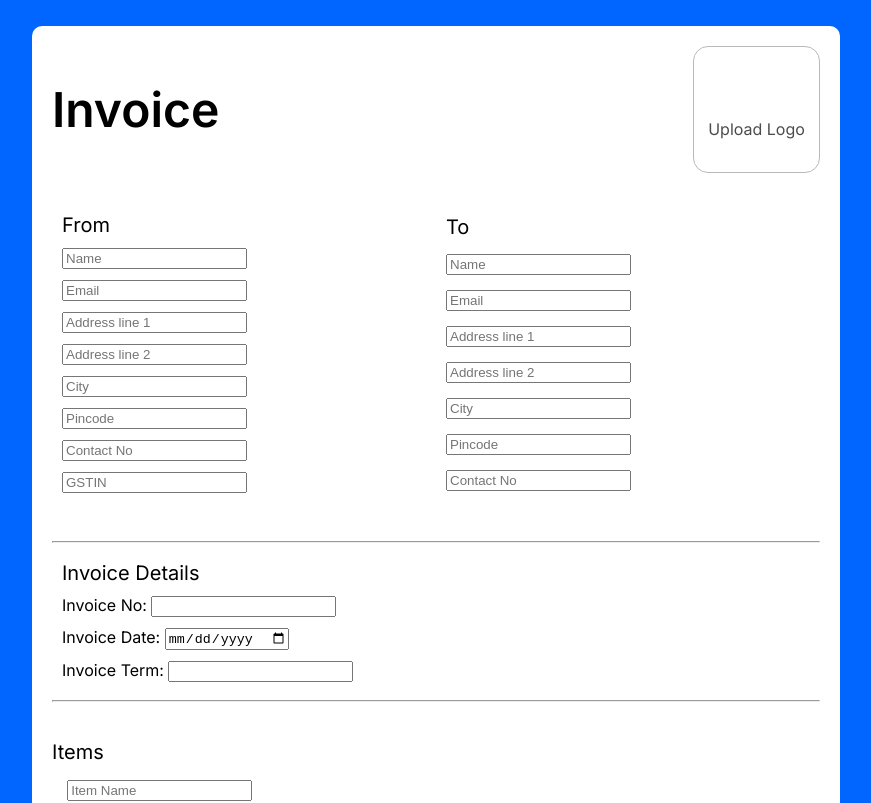
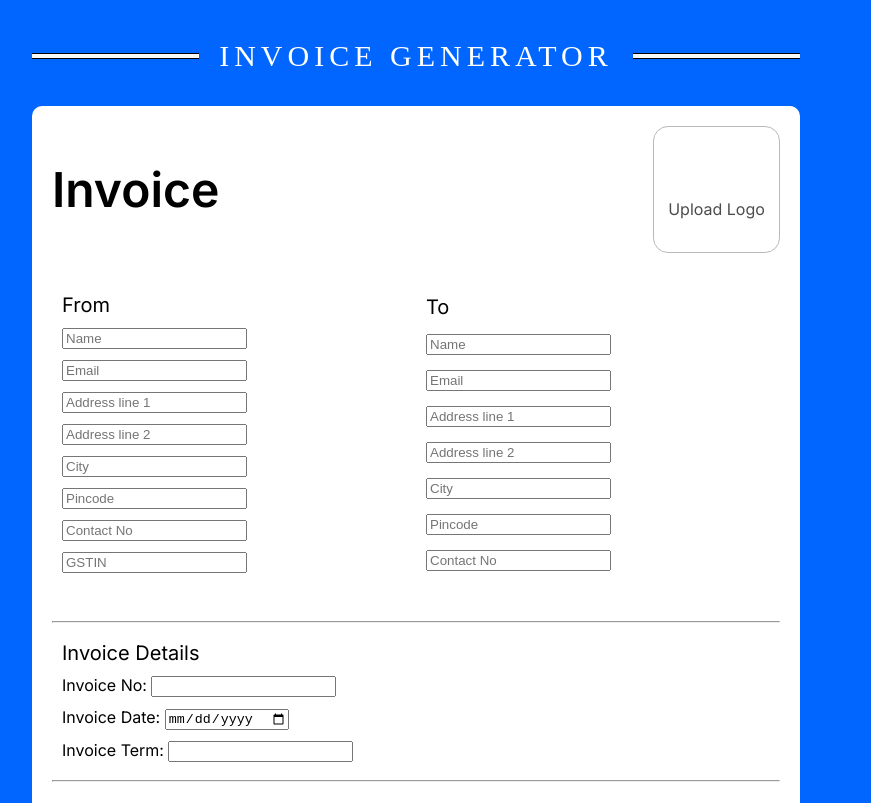
Before and after one commit to sanjith-s/invoice-generator, a Svelte app: page / in a window 1280 px wide. Shown: the top 803 px of the page, without its empty margins (224-1095 px from the left). Built offline with nearby package versions, Linux system fonts and the light colour scheme; some icons are missing.

Commit message:
Added a trial html2pdf function in the button

```diff
--- a/index.html
+++ b/index.html
@@ -9,5 +9,6 @@
   <body>
     <div id="app"></div>
     <script type="module" src="/src/main.js"></script>
+    <script src="https://cdnjs.cloudflare.com/ajax/libs/html2pdf.js/0.10.1/html2pdf.bundle.min.js" integrity="sha512-GsLlZN/3F2ErC5ifS5QtgpiJtWd43JWSuIgh7mbzZ8zBps+dvLusV+eNQATqgA/HdeKFVgA5v3S/cIrLF7QnIg==" crossorigin="anonymous" referrerpolicy="no-referrer"></script>
   </body>
 </html>
--- a/src/App.svelte
+++ b/src/App.svelte
@@ -1,4 +1,5 @@
-<script>
+  <script>
+  import { HtmlTag } from "svelte/internal";
   import ImgBox from "./lib/ImgBox.svelte";
   import Item from "./lib/Item.svelte";
 
@@ -88,11 +89,29 @@
 
   function generateInvoice() {
     // Generate the invoice
+    const invoice = document.getElementById("invoice");
+    console.log(invoice);
+    // console.log(window);
+    var opt={
+      margin: 1,
+      filename: 'invoice.pdf',
+      image: {type:'jpeg', quality: 1},
+      html2canvas: {scale: 2},
+      jsPDF: {unit: 'in', format: 'letter', orientation: 'portrait'}
+    }
+
+    // @ts-ignore
+    html2pdf().from(invoice).set(opt).save();
+
   }
 </script>
 
+<div class="heading">
+  <h1>Invoice Generator</h1>
+</div>
+
 <form>
-  <div class="invoiceBox">
+  <div class="invoiceBox"  id="invoice">
     <div id="titleBox">
       <span class="title1">Invoice</span>
       <ImgBox />
@@ -235,6 +254,7 @@
     font-family: "Inter", sans-serif;
     font-size: 16px;
     margin: auto;
+    width: 100%;
   }
 
   .grid-container {
@@ -255,7 +275,7 @@
     display: flex;
     flex-direction: column;
     row-gap: 30px;
-    width: 100%;
+    width: auto;
     padding: 20px;
     border-radius: 10px;
   }
@@ -268,6 +288,28 @@
     font-size: 48px;
     font-weight: 600;
   }
+
+  .heading h1 {
+    text-align: center;
+    font-size:30px; font-weight:300; color:#222; letter-spacing:5px;
+    text-transform: uppercase;
+    color:white;
+    display: grid;
+    width:100%;
+    grid-template-columns: 1fr max-content 1fr;
+    grid-template-rows: 20px 0;
+    grid-gap: 20px;
+    align-items: center;
+}
+
+  .heading h1:after,.heading h1:before {
+    content: " ";
+    display: block;
+    border-bottom: 1px solid #000;
+    border-top: 1px solid #000;
+    height: 4px;
+    background-color:#f8f8f8;
+}
 
   .generate {
     background: #0066ff;
```
